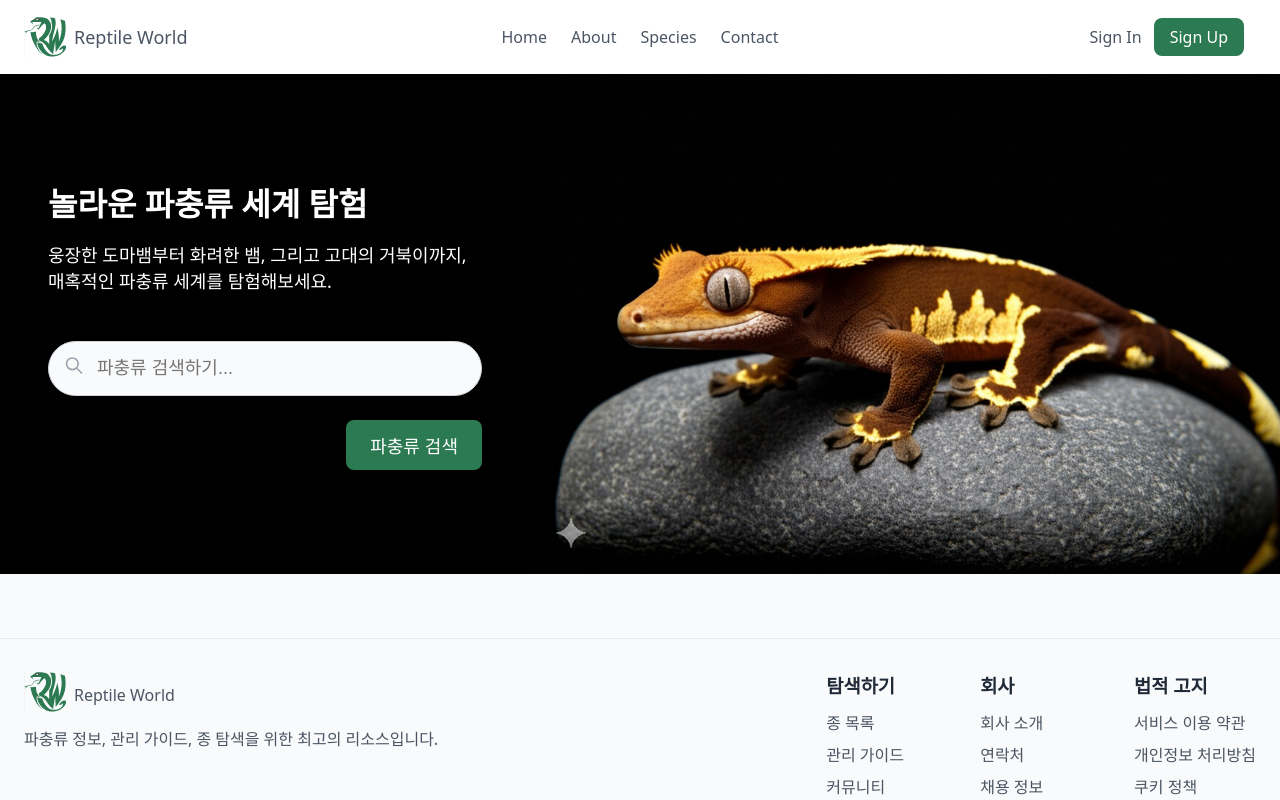
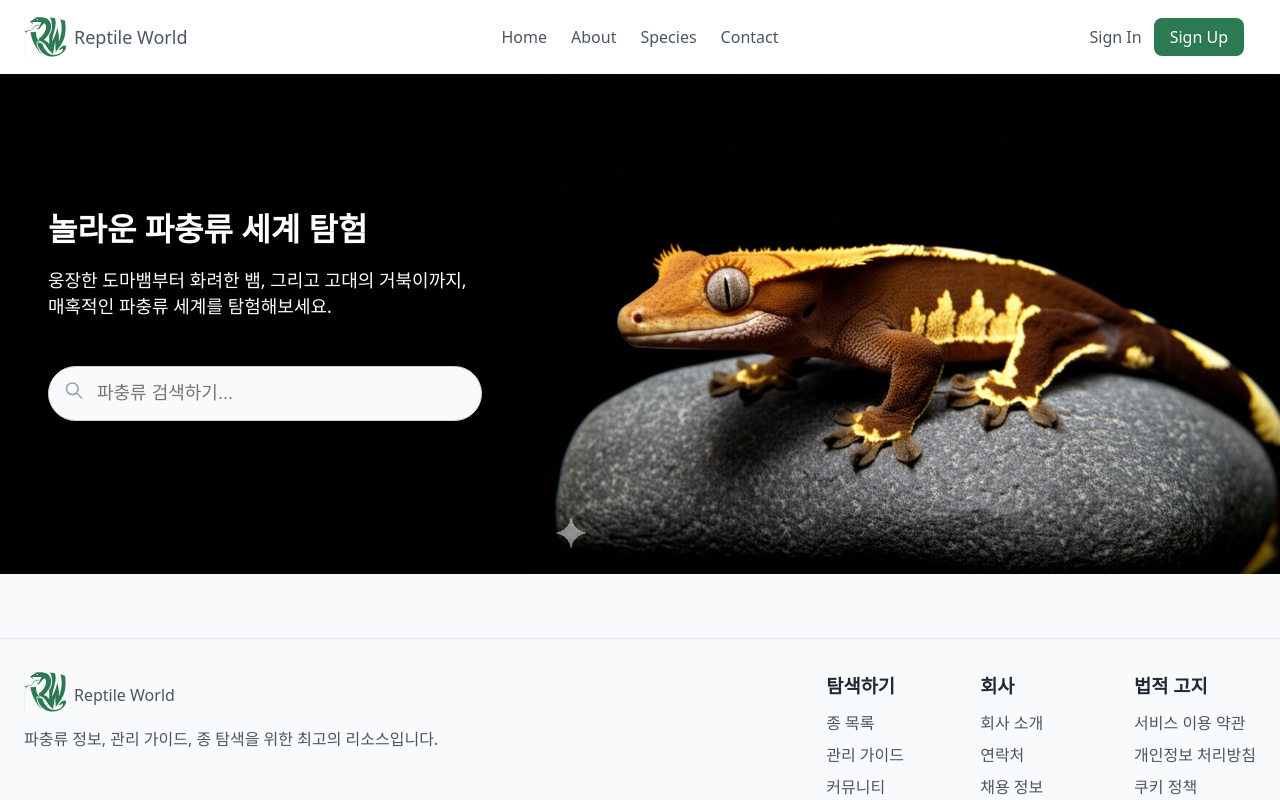
Before and after one commit to DeveloperDungeon/reptile-world, a Next.js app: page / in a window 1280 px wide. Shown: the top 800 px of the page. Built offline with nearby package versions, Linux system fonts and the light colour scheme.

Commit message:
Remvoe search button

```diff
--- a/src/app/MainSearchForm.module.css
+++ b/src/app/MainSearchForm.module.css
@@ -32,25 +32,3 @@
   outline: none;
   box-shadow: 0 0 0 1px var(--primary-hover);
 }
-
-.ButtonContainer {
-  display: flex;
-  justify-content: flex-end;
-}
-
-.SearchButton {
-  padding: 0.75rem 1.5rem;
-  color: var(--on-primary);
-  background-color: var(--primary);
-  border: none;
-  border-radius: 0.5rem;
-  font-size: 1.125rem;
-  font-weight: 500;
-  transition: background-color 0.3s;
-  white-space: nowrap;
-  cursor: pointer;
-}
-
-.SearchButton:hover {
-  background-color: var(--primary-hover);
-}
--- a/src/app/MainSearchForm.tsx
+++ b/src/app/MainSearchForm.tsx
@@ -43,12 +43,6 @@ export default function MainSearchForm() {
           onChange={(e) => setSearchQuery(e.target.value)}
         />
       </div>
-
-      <div className={styles.ButtonContainer}>
-        <button type="submit" className={styles.SearchButton}>
-          파충류 검색
-        </button>
-      </div>
     </form>
   );
 }
```
